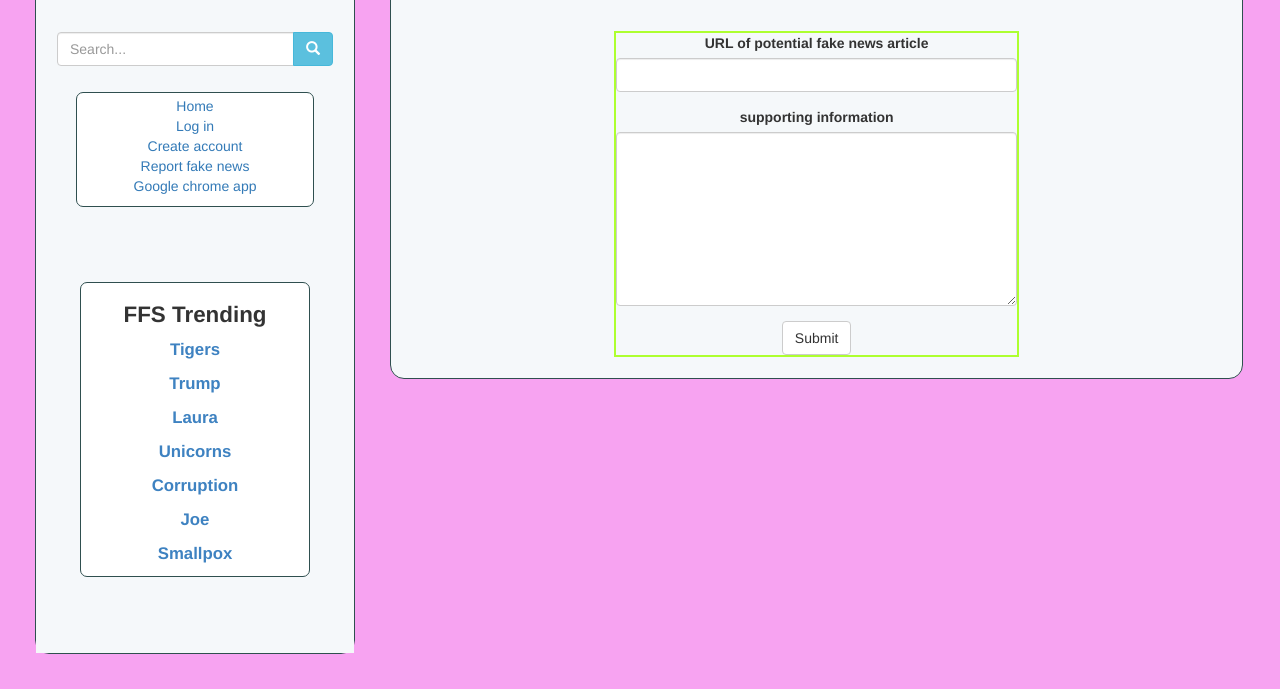
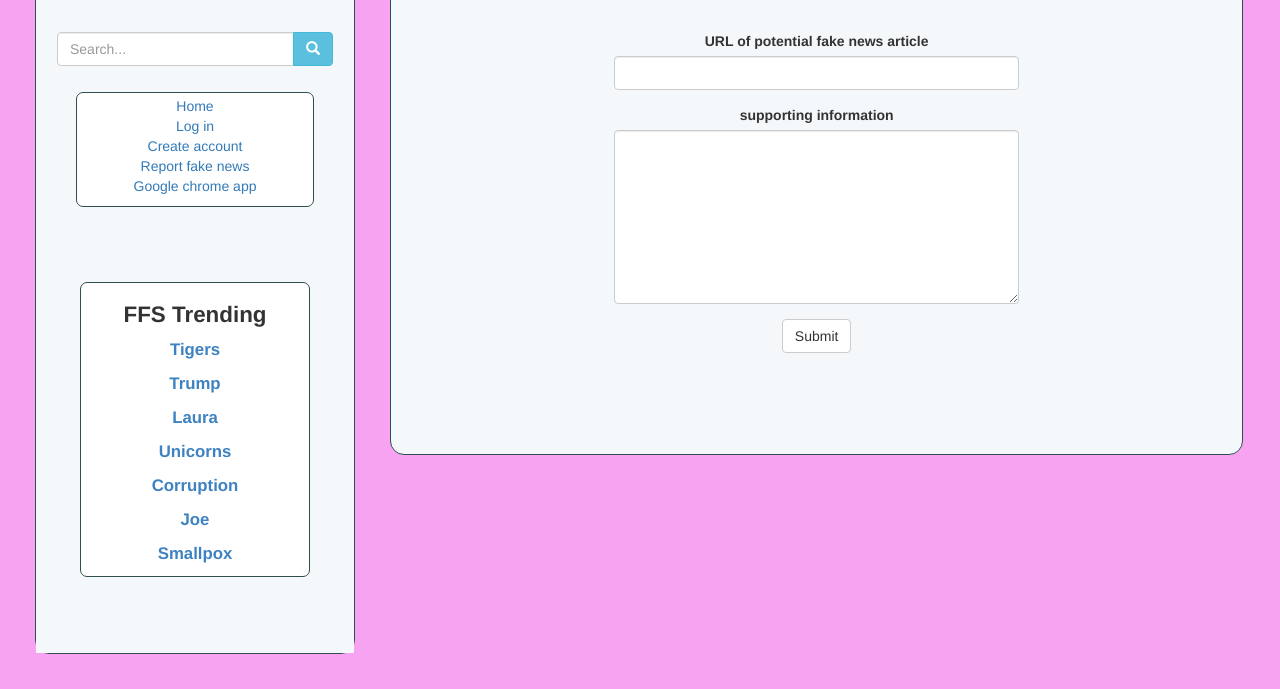
Before and after one commit to 123lk/ffs-front-portfolio, a React app: page /reportform in a window 1280 px wide. Shown: the part 158-847 px from the top of the page. Built offline with nearby package versions, Linux system fonts and the light colour scheme.

Commit message:
updated form page

```diff
--- a/src/css/FormPage.scss
+++ b/src/css/FormPage.scss
@@ -1,7 +1,7 @@
 .report-form {
-  border: solid greenyellow 0.2em;
   margin: auto;
   margin-top: 20vh;
+  margin-bottom: 10vh;
   height: 50%;
   width: 50%;
 }
```
